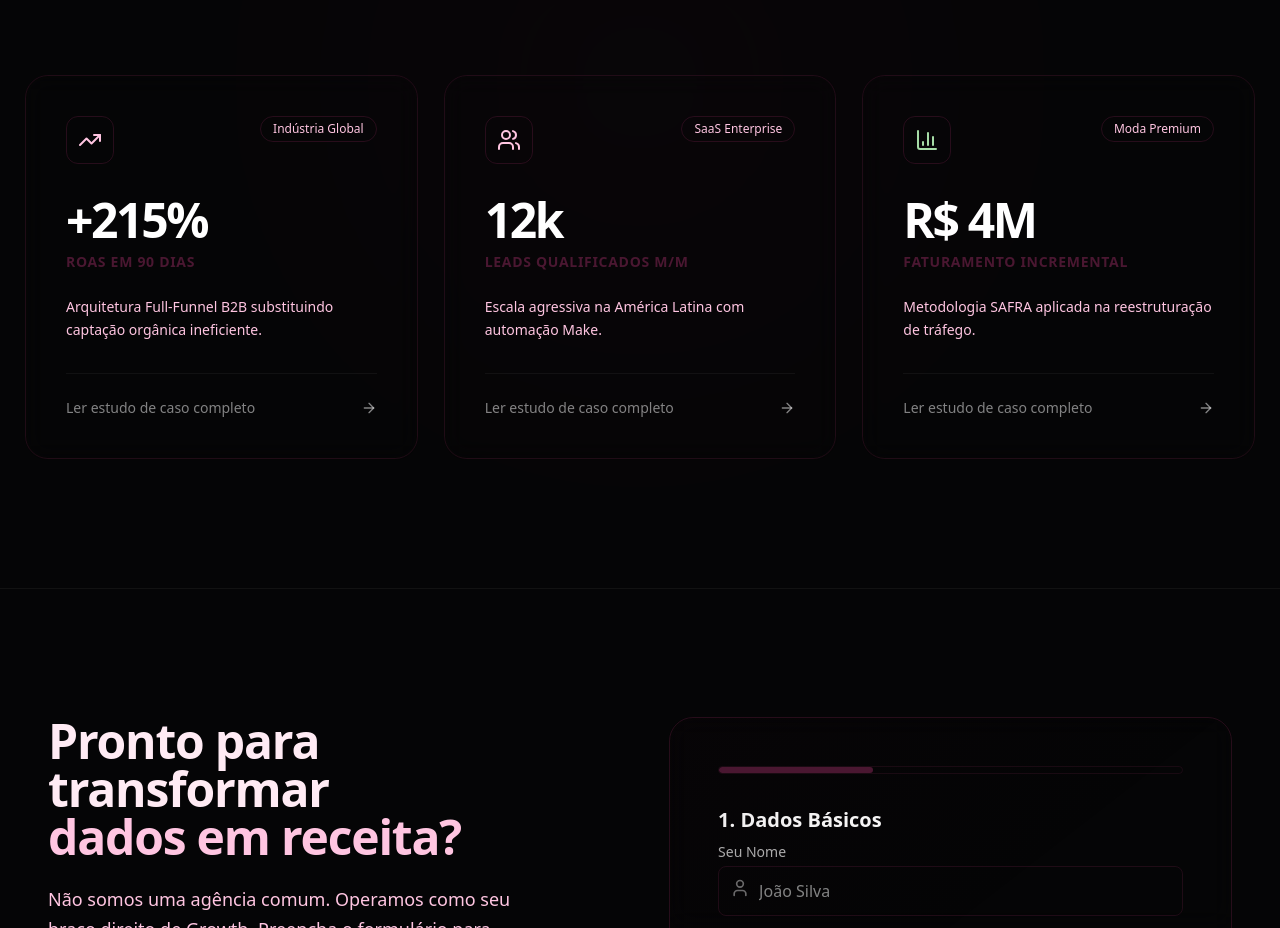
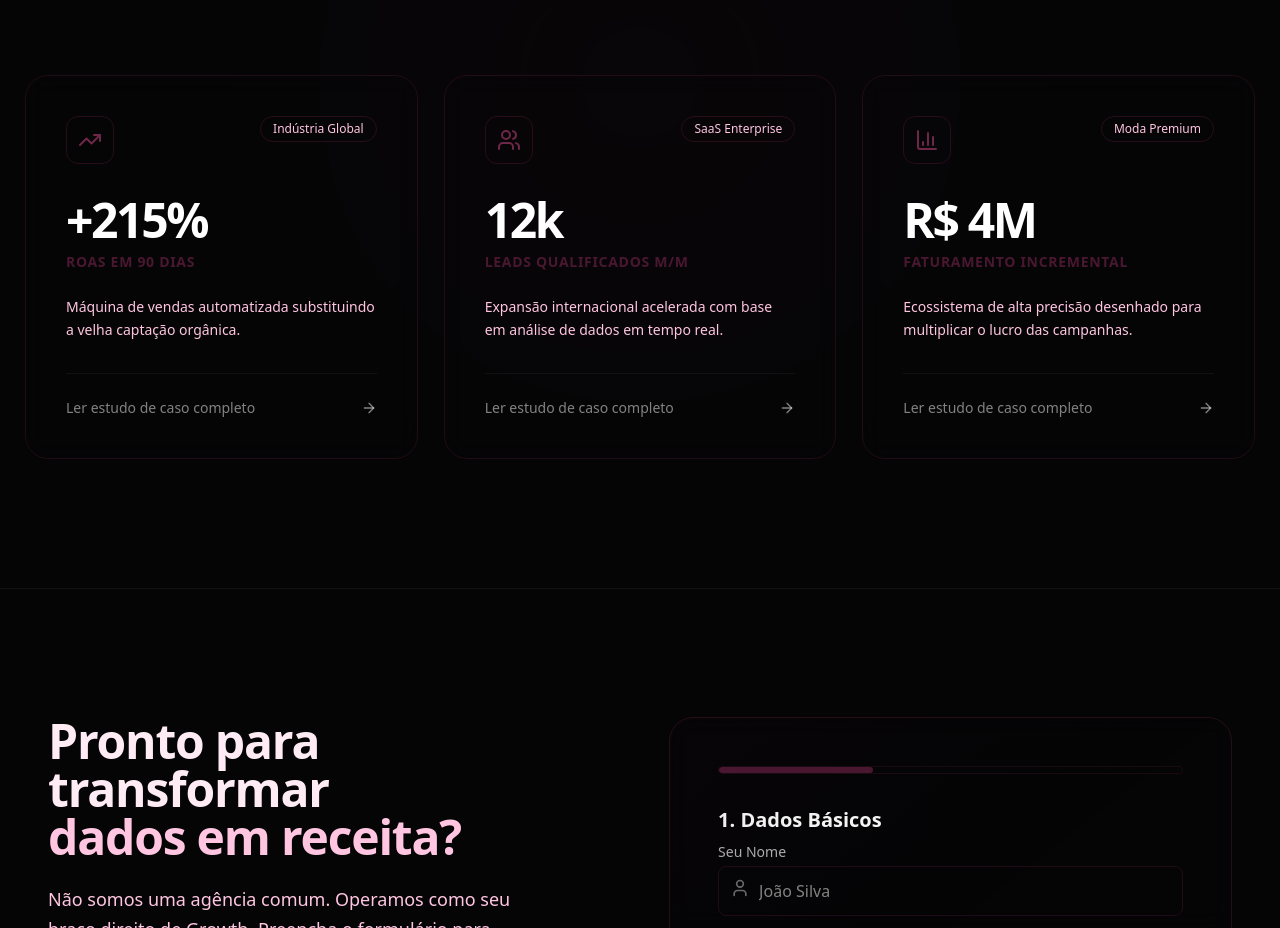
Before and after one commit to jooh44/site-vyrtech, a Next.js app: page / in a window 1280 px wide. Shown: the part 3611-4539 px from the top of the page. Built offline with nearby package versions, Linux system fonts and the light colour scheme.

Commit message:
style: unify icon colors and simplify card copy for better lead conversion

```diff
--- a/src/components/ui/CasesSection.tsx
+++ b/src/components/ui/CasesSection.tsx
@@ -16,24 +16,24 @@ const placeholders = [
         client: "Indústria Global",
         metric: "+215%",
         label: "ROAS em 90 dias",
-        icon: <TrendingUp className="w-6 h-6 text-vyr-wine-light" />,
-        desc: "Arquitetura Full-Funnel B2B substituindo captação orgânica ineficiente."
+        icon: <TrendingUp className="w-6 h-6 text-[#6D2749]" />,
+        desc: "Máquina de vendas automatizada substituindo a velha captação orgânica."
     },
     {
         id: 2,
         client: "SaaS Enterprise",
         metric: "12k",
         label: "Leads Qualificados M/M",
-        icon: <Users className="w-6 h-6 text-vyr-wine-light" />,
-        desc: "Escala agressiva na América Latina com automação Make."
+        icon: <Users className="w-6 h-6 text-[#6D2749]" />,
+        desc: "Expansão internacional acelerada com base em análise de dados em tempo real."
     },
     {
         id: 3,
         client: "Moda Premium",
         metric: "R$ 4M",
         label: "Faturamento Incremental",
-        icon: <BarChart3 className="w-6 h-6 text-vyr-olive-light" />,
-        desc: "Metodologia SAFRA aplicada na reestruturação de tráfego."
+        icon: <BarChart3 className="w-6 h-6 text-[#6D2749]" />,
+        desc: "Ecossistema de alta precisão desenhado para multiplicar o lucro das campanhas."
     }
 ];
 
```
